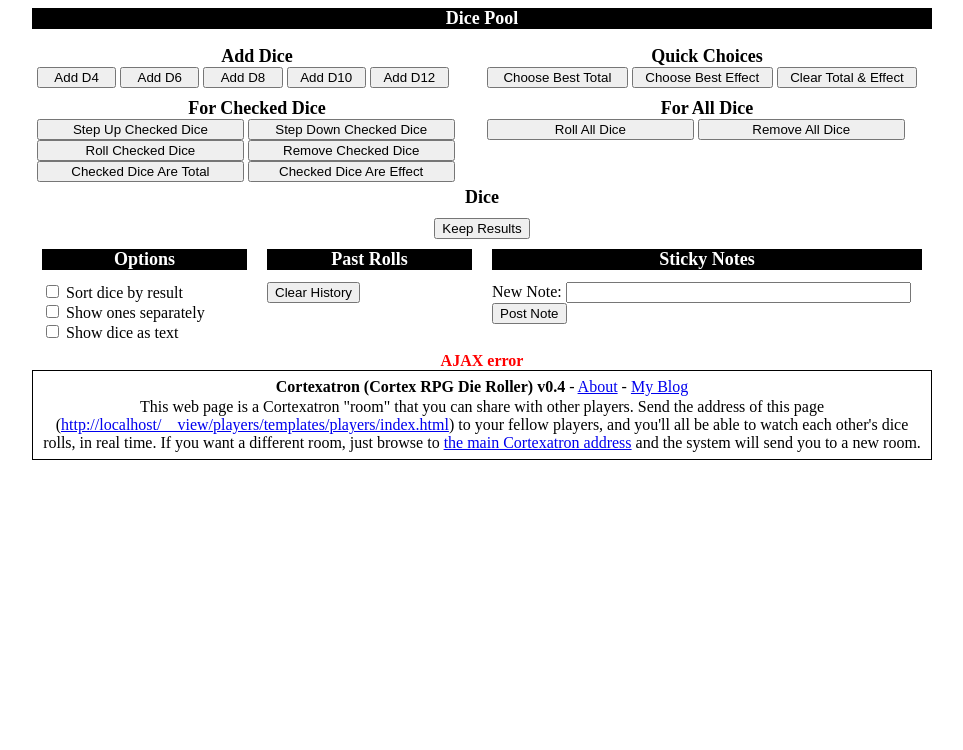
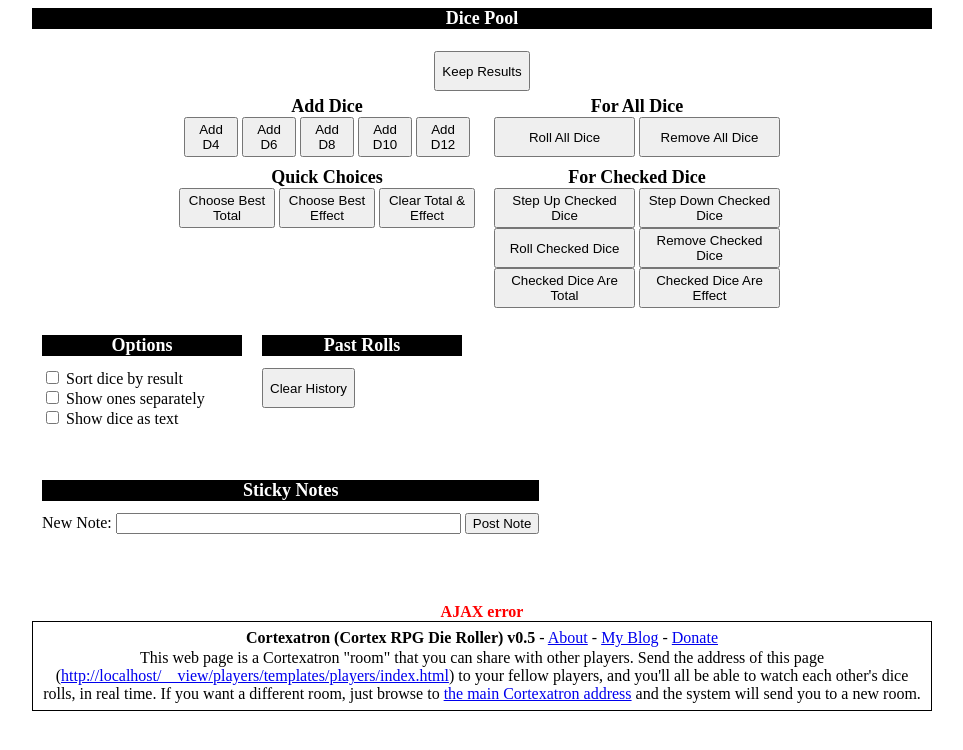
Before and after one commit to dbisdorf/cortex-roller, a Django app: template players/templates/players/index.html in a window 1280 px wide. Shown: the top 750 px of the page, without its empty margins (158-1121 px from the left). Run offline with Django 3.2, Linux system fonts and the light colour scheme; the template is opened without the code that fills it, so the values that code supplies are empty.

Commit message:
Responsive design for different screen sizes.

```diff
--- a/players/static/players/about.html
+++ b/players/static/players/about.html
@@ -7,7 +7,7 @@
 	<div class="big-box">
 
 	<h1>Cortexatron - Cortex RPG Dice Roller</h1>
-	<p>Version 0.4 - by Don Bisdorf (on Mastodon as @dbisdorf@dice.camp, on Twitter as @dbisdorf)</p>
+	<p>Version 0.5 - by Don Bisdorf (on Mastodon as @dbisdorf@dice.camp, on Twitter as @dbisdorf)</p>
 	<h2>Getting the band together</h2>
 	<p>The dice roller will automatically create a new room for you. The address bar of your browser will show the location of this room. To invite your players to join your room, send them that address. If you leave a room and want to come back to it later, you can browse back to the same address, but please note that the system will delete rooms that have been inactive for a couple of weeks.</p>
 	<h2>Usage</h2>
@@ -23,7 +23,8 @@
 	<p>For the brave and curious, the source code is in GitHub <a href="https://github.com/dbisdorf/cortex-roller">here.</a></p>
 	<p>Please note that the code is likely terrible. I'm probably using the wrong frameworks, the wrong tools, the wrong coding conventions, and so on. But it works.</p>
 	<p>I'm not accepting pull requests just yet. This is a personal hobby project, and I'd rather not have to deal with managing a multi-coder work flow just yet. Once the system is more mature, I may be ready to let other swimmers in the pool.</p>
-
+	<h2 id="donate">Donations</h2>
+	<p>Cortexatron and its source code are free to use. But if Cortexatron is valuable to you and you'd like to buy me a cup of tea, you can <a href="https://paypal.me/DonaldBisdorf">drop some spare change in my PayPal account</a>, and thanks!
 	</div>
 </body>
 </html>
--- a/players/static/players/style.css
+++ b/players/static/players/style.css
@@ -1,5 +1,5 @@
 .big-box {
-	width: 900px;
+	max-width: 900px;
 	margin: auto;
 }
 
@@ -20,13 +20,23 @@
 
 .button-row {
 	display: table;
-	width: 100%;
+	text-align: center;
+	margin: auto;
 }
 
 .button-group {
 	display: table-cell;
 	padding: 5px;
-	width: 50%;
+	width: 300px;
+}
+
+button {
+	height: 40px;
+	vertical-align: top;
+}
+
+.baseline-button {
+	vertical-align: baseline;
 }
 
 .half-button {
@@ -45,6 +55,7 @@
 	display: table;
 	border-collapse: separate;
 	border-spacing: 5px;
+	margin: auto;
 }
 
 .dice-all-centered {
@@ -56,10 +67,10 @@
 	text-align: center;
 	border: 1px solid;
 	padding: 5px;
-	width: 70px;
-	display: table-cell;
+	min-width: 70px;
 	background-size: contain;
 	background-repeat: no-repeat;
+	float: left;
 }
 
 .dice-spacer {
@@ -107,22 +118,11 @@
 	width: 100%;
 }
 
-.options-box {
-	display: table-cell;
+.bottom-box {
+	min-width: 200px;
+	min-height: 125px;
 	padding: 10px;
-	width: 25%;
-}
-
-.roll-box {
-	display: table-cell;
-	padding: 10px;
-	width: 25%;
-}
-
-.message-box {
-	display: table-cell;
-	padding: 10px;
-	width: 50%;
+	float: left;
 }
 
 .message-row {
@@ -143,7 +143,6 @@
 	padding: 5px;
 }
 
-
 .about-box {
 	border: 1px solid;
 	padding: 5px;
@@ -152,10 +151,6 @@
 
 .about-para {
 	margin: 2px;
-}
-
-.link-without-wrap {
-	white-space: nowrap;
 }
 
 .error-box {
@@ -183,3 +178,27 @@
 .dice-image12 {
 	background-image: url('d12.png');
 }
+
+@media (max-width: 920px) {
+	.small-bottom-box {
+		width: 45%;
+	}
+
+	.large-bottom-box {
+		width: 95%;
+	}
+}
+
+@media (max-width: 675px) {
+	.button-group {
+		display: block;
+		width: 100%;
+		max-width: 300px;
+	}
+}
+
+@media (max-width: 500px) {
+	.small-bottom-box {
+		width: 95%;
+	}
+}
--- a/players/templates/players/index.html
+++ b/players/templates/players/index.html
@@ -5,6 +5,7 @@
 {% load static %}
 {% get_static_prefix as STATIC_PREFIX %}
 <link rel='stylesheet' type='text/css' href="{% static 'players/style.css' %}" />
+<meta name="viewport" content="width=device-width, initial-scale=1.0">
 <script src="{% static 'players/jquery-3.3.1.min.js' %}"></script>
 <script>
 	var dice_updated = "";
@@ -243,13 +244,15 @@
 				$("#dice-row").append("<label for='" + uuid + "'>D" + faces + " is " + description + "</label><input type='checkbox' class='dice-check inline-check' id='" + uuid + "' name='" + uuid + "'>");
 			} else {
 				if (result == 0) {
-					result = '&nbsp;';
+					result = "&nbsp;";
 				}
 				var verbose_tag = '';
 				if (tag == "T") {
 					verbose_tag = "Total";
 				} else if (tag == "E") {
 					verbose_tag = "Effect";
+				} else {
+					verbose_tag = "&nbsp;";
 				}
 				$('#dice-row').append("<div class='dice-box dice-image" + faces + "'><p class='dice-faces'>D" + faces + "</p><p class='dice-result'>" + result + "</p><p class='dice-tag'>" + verbose_tag + "<input type='checkbox' class='dice-check right-check' id='" + uuid + "'></p></div>");
 				if (spacer) {
@@ -263,7 +266,7 @@
 	function draw_messages() {
 		$("#message-table").empty();
 		for (var i = 0; i < message_list.length; i++) {
-			$("#message-table").append("<div class='message-row'><div id='" + message_list[i].uuid + "' class='message-class'>" + message_list[i].text + "</div><div class='message-controls'><button id='del-" + message_list[i].uuid + "' class='del-message'>Remove</button></div></div>");
+			$("#message-table").append("<div class='message-row'><div id='" + message_list[i].uuid + "' class='message-class'>" + message_list[i].text + "</div><div class='message-controls'><button class='baseline-button' id='del-" + message_list[i].uuid + "' class='del-message'>Remove</button></div></div>");
 		}
 	}
 
@@ -301,6 +304,16 @@
 
 <h1>Dice Pool</h1>
 
+<div class='dice-all'>
+<div class='dice-row' id='dice-row' aria-live="polite">
+</div>
+</div>
+
+<div id='roll' class="roll" aria-live="polite"></div>
+<div class="roll">
+<button id='keep-dice'>Keep Results</button>
+</div>
+
 <div class="button-row">
 	<div class="button-group">
 	<h2>Add Dice</h2>
@@ -312,47 +325,34 @@
 	</div>
 
 	<div class="button-group">
-	<h2>Quick Choices</h2>
-	<button id="total-best" class='third-button'>Choose Best Total</button>
-	<button id="effect-best" class='third-button'>Choose Best Effect</button>
-	<button id="tag-none" class='third-button'>Clear Total &amp; Effect</button>
-	</div>
-</div>
-
-<div class="button-row">
-	<div class="button-group">
-	<h2>For Checked Dice</h2>
-	<button id='step-up' class='half-button'>Step Up Checked Dice</button>
-	<button id='step-down' class='half-button'>Step Down Checked Dice</button>
-	<br>
-	<button id='roll-some' class='half-button'>Roll Checked Dice</button>
-	<button id='remove-some' class='half-button'>Remove Checked Dice</button>
-	<br>
-	<button id='total-some' class='half-button'>Checked Dice Are Total</button>
-	<button id='effect-some' class='half-button'>Checked Dice Are Effect</button>
-	</div>
-
-	<div class="button-group">
 	<h2>For All Dice</h2>
 	<button id='roll-all' class='half-button'>Roll All Dice</button>
 	<button id='remove-all' class='half-button'>Remove All Dice</button>
 	</div>
 </div>
 
-<h2>Dice</h2>
-<div class='dice-all'>
-<div class='dice-row' id='dice-row' aria-live="polite">
-</div>
-</div>
+<div class="button-row">
+	<div class="button-group">
+	<h2>Quick Choices</h2>
+	<button id="total-best" class='third-button'>Choose Best Total</button>
+	<button id="effect-best" class='third-button'>Choose Best Effect</button>
+	<button id="tag-none" class='third-button'>Clear Total &amp; Effect</button>
+	</div>
 
-<div id='roll' class="roll" aria-live="polite"></div>
-<div class="roll">
-<button id='keep-dice'>Keep Results</button>
+	<div class="button-group">
+	<h2>For Checked Dice</h2>
+	<button id='step-up' class='half-button'>Step Up Checked Dice</button>
+	<button id='step-down' class='half-button'>Step Down Checked Dice</button>
+	<button id='roll-some' class='half-button'>Roll Checked Dice</button>
+	<button id='remove-some' class='half-button'>Remove Checked Dice</button>
+	<button id='total-some' class='half-button'>Checked Dice Are Total</button>
+	<button id='effect-some' class='half-button'>Checked Dice Are Effect</button>
+	</div>
 </div>
 
 <div class='bottom-info'>
 
-<div class="options-box">
+<div class="bottom-box small-bottom-box">
 <h1>Options</h1>
 <input type="checkbox" id="sort-result" name="sort-result">
 <label for="sort-result">Sort dice by result</label>
@@ -364,13 +364,13 @@
 <label for="text-result">Show dice as text</label>
 </div>
 
-<div class='roll-box'>
+<div class='bottom-box small-bottom-box'>
 <h1>Past Rolls</h1>
 <div id='past-rolls' aria-live="polite"></div>
 <button id="clear-history">Clear History</button>
 </div>
 
-<div class='message-box'>
+<div class='bottom-box large-bottom-box'>
 <h1>Sticky Notes</h1>
 <div id='message-table' aria-live="polite">
 </div>
@@ -391,14 +391,15 @@
 
 <div class="about-box">
 <p class="about-para">
-<strong>Cortexatron (Cortex RPG Die Roller) v0.4</strong> -
+<strong>Cortexatron (Cortex RPG Die Roller) v0.5</strong> -
 <a href="{% static 'players/about.html' %}" target="_blank">About</a> -
-<a href="http://donbisdorf.com" target="_blank">My Blog</a>
+<a href="http://donbisdorf.com" target="_blank">My Blog</a> -
+<a href="{% static 'players/about.html' %}#donate" target="_blank">Donate</a>
 </p>
 <p class="about-para">
 This web page is a Cortexatron "room" that you can share with other players.
 Send the address of this page
-(<a class="link-without-wrap" href="{{ request.build_absolute_uri }}">{{ request.build_absolute_uri }}</a>)
+(<a href="{{ request.build_absolute_uri }}">{{ request.build_absolute_uri }}</a>)
 to your fellow players, and you'll all be able to watch each other's dice rolls, in real time.
 If you want a different room, just browse to
 <a href="../..">the main Cortexatron address</a>
```
